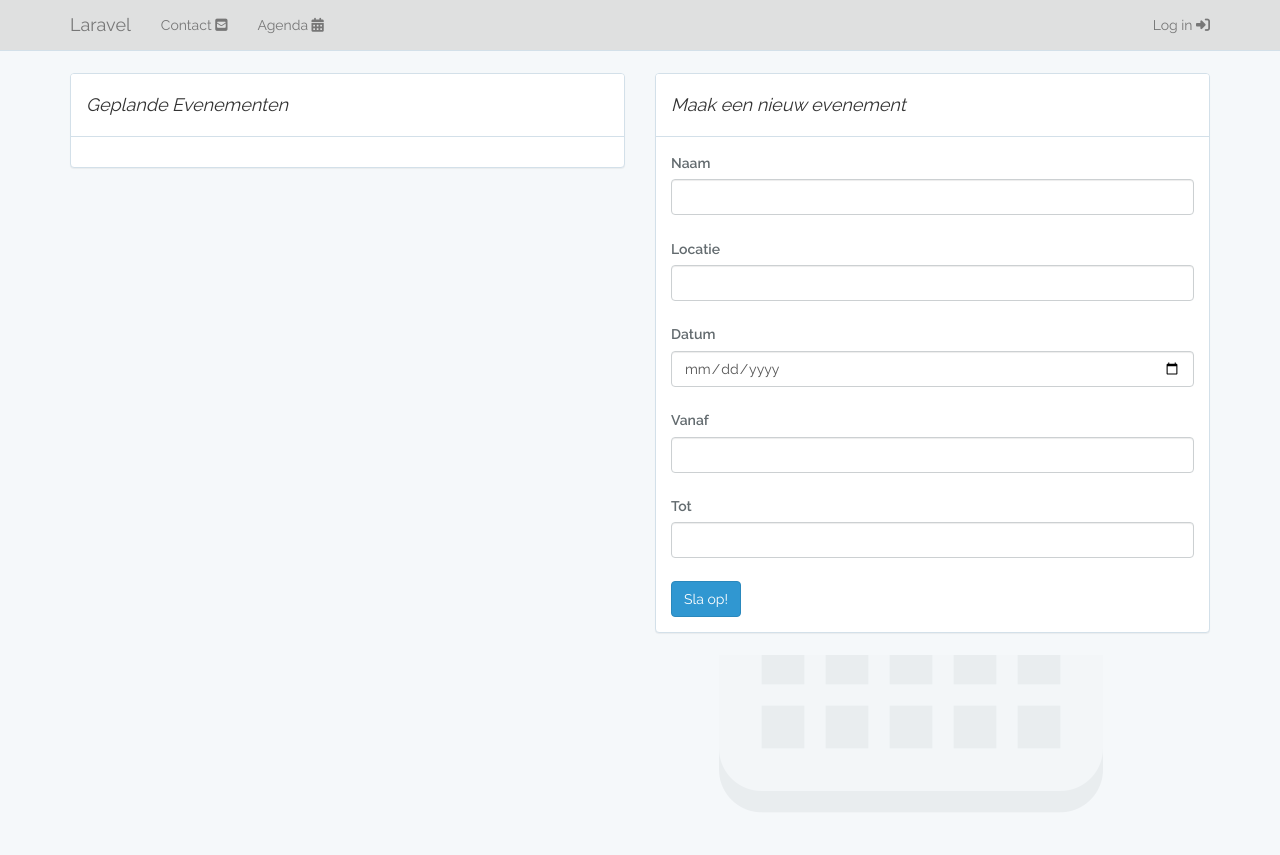
After one commit to RubenEngels/Jachthaven, a Laravel app: template resources/views/admin/events.blade.php in a window 1280 px wide. The commit adds this page. Run offline with Laravel 8, Linux system fonts and the light colour scheme; the template is opened without the code that fills it, so the values that code supplies are empty; settings files or empty folders that the repository lacks are supplied; some libraries are stand-ins or nearby versions.

Commit message:
Done evenementen agenda

```diff
--- /dev/null
+++ b/resources/views/admin/events.blade.php
@@ -0,0 +1,103 @@
+@extends('layouts.app')
+
+@section('content')
+  <div class="container">
+    <div class="row">
+      <div class="col-md-6">
+        <div class="panel panel-default">
+          <div class="panel-heading">
+            <h4><i>Geplande Evenementen</i></h4>
+          </div>
+          <div class="panel-body">
+            @foreach($events as $event)
+              <div class="row">
+                <div class="col-md-10">
+                  <p><b>{{ $event->name }}</b></p>
+                  <p>
+                    <b>Waar / Wanneer:</b> <i>{{ $event->location }} / {{ $event->date->format('d/m/Y')}}</i>
+                  </p>
+                  <p>
+                    <b>Van:</b> <i>{{ $event->from }}</i> uur - <b>Tot:</b> <i>{{ $event->till }}</i> uur
+                  </p>
+                </div>
+                <div class="col-md-2">
+                  <button href="#" data-toggle="modal" data-target="#{{ str_slug($event->name) }}" class="btn btn-default">Wijzig</button>
+                </div>
+              </div>
+
+              <hr style="border:.5px solid gray">
+
+              <!-- Modal -->
+              <div class="modal fade" id="{{ str_slug($event->name) }}" tabindex="-1" role="dialog" aria-labelledby="exampleModalLabel" aria-hidden="true">
+                <div class="modal-dialog" role="document">
+                  <div class="modal-content">
+                    <form action="/admin/events" method="post">
+                      {{ csrf_field() }}
+                      <input type="hidden" name="id" value="{{ $event->id }}">
+                      <div class="modal-header">
+                        <h5 class="modal-title"><b>Wijzig evenement:</b> <i>{{ $event->name }}</i></h5>
+                        <button type="button" class="close" data-dismiss="modal" aria-label="Close">
+                          <span aria-hidden="true">&times;</span>
+                        </button>
+                      </div>
+                      <div class="modal-body">
+                        <label class="form-label">Naam</label>
+                        <input type="text" name="name" class="form-control" value="{{ $event->name }}" required>
+                        <br>
+                        <label class="form-label">Locatie</label>
+                        <input type="text" name="location" class="form-control" value="{{ $event->location }}" required>
+                        <br>
+                        <label class="form-label">Datum</label>
+                        <input type="date" name="date" class="form-control" value="{{ $event->date->format('Y-m-d') }}" required>
+                        <br>
+                        <label class="form-label">Vanaf</label>
+                        <input type="text" name="from" class="form-control" value="{{ $event->from }}" required>
+                        <br>
+                        <label class="form-label">Tot</label>
+                        <input type="text" name="till" class="form-control" value="{{ $event->till }}" required>
+                      </div>
+                      <div class="modal-footer">
+                        <button type="button" class="btn btn-secondary" data-dismiss="modal">Sluiten</button>
+                        <button type="submit" class="btn btn-primary">Opslaan</button>
+                      </div>
+                    </form>
+                  </div>
+                </div>
+              </div>
+            @endforeach
+            {{ $events->links() }}
+          </div>
+        </div>
+      </div>
+      <div class="col-md-6">
+        <div class="panel panel-default">
+          <div class="panel-heading">
+            <h4><i>Maak een nieuw evenement</i></h4>
+          </div>
+          <div class="panel-body">
+            <form action="/admin/events" method="post">
+              {{ csrf_field() }}
+              <label class="form-label">Naam</label>
+              <input type="text" name="name" class="form-control" required>
+              <br>
+              <label class="form-label">Locatie</label>
+              <input type="text" name="location" class="form-control" required>
+              <br>
+              <label class="form-label">Datum</label>
+              <input type="date" name="date" class="form-control" required>
+              <br>
+              <label class="form-label">Vanaf</label>
+              <input type="text" name="from" class="form-control" required>
+              <br>
+              <label class="form-label">Tot</label>
+              <input type="text" name="till" class="form-control" required>
+              <br>
+              <button type="submit" class="btn btn-primary">Sla op!</button>
+            </form>
+          </div>
+        </div>
+        <img src="/img/calendar_half_icon.png" alt="" style="opacity:.2;">
+      </div>
+    </div>
+  </div>
+@endsection
--- a/routes/Admin/AdminRoutes.php
+++ b/routes/Admin/AdminRoutes.php
@@ -5,4 +5,7 @@ Route::group(['middleware' => ['admin','auth'], 'prefix' => 'admin'], function (
 
   Route::get('settings','AdminController@getSettings');
   Route::post('settings', 'AdminController@postSettings');
+
+  Route::get('events', 'AdminController@getEvents');
+  Route::post('events', 'AdminController@postEvents');
 });
```
Also changed, not shown: app/Http/Controllers/AdminController.php (+33 -1 lines), resources/views/agenda.blade.php (+6 -2 lines), resources/views/layouts/elements/_admin_nav.blade.php (+12 -2 lines), public/img/calendar_half_icon.png (added), public/img/zeilboot_lang.jpg (added).
